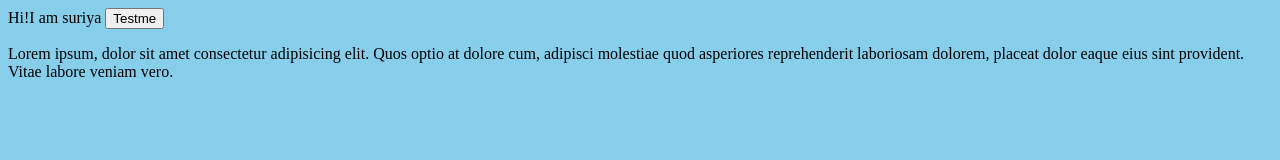
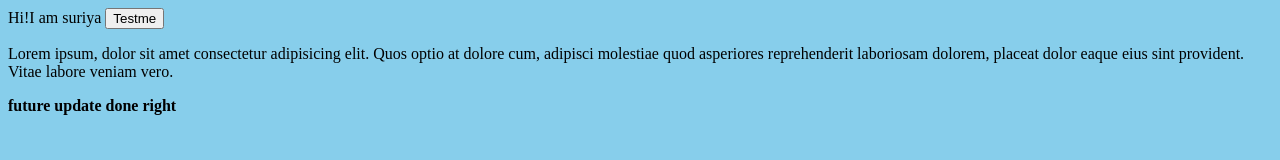
Before and after one commit to suriyaprakash500/neog-sample, a plain HTML site: page index.html in a window 1280 px wide. Drawn offline with Linux system fonts and the light colour scheme.

Commit message:
Update:future

```diff
--- a/index.html
+++ b/index.html
@@ -10,6 +10,6 @@
     Hi!I am suriya
     <button>Testme</button>
     <p>Lorem ipsum, dolor sit amet consectetur adipisicing elit. Quos optio at dolore cum, adipisci molestiae quod asperiores reprehenderit laboriosam dolorem, placeat dolor eaque eius sint provident. Vitae labore veniam vero.</p>
-
+    <b>future update done right</b>
 </body>
 </html>
```
